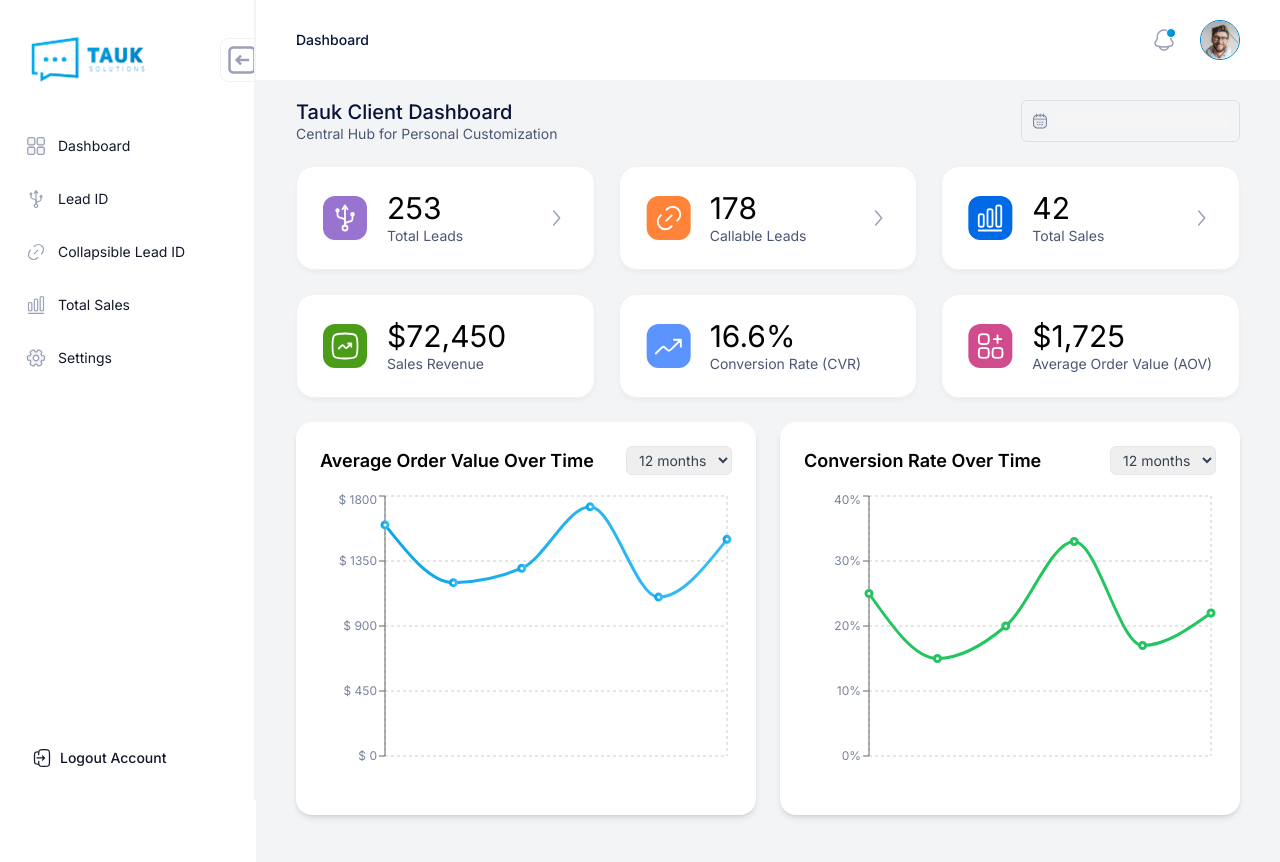
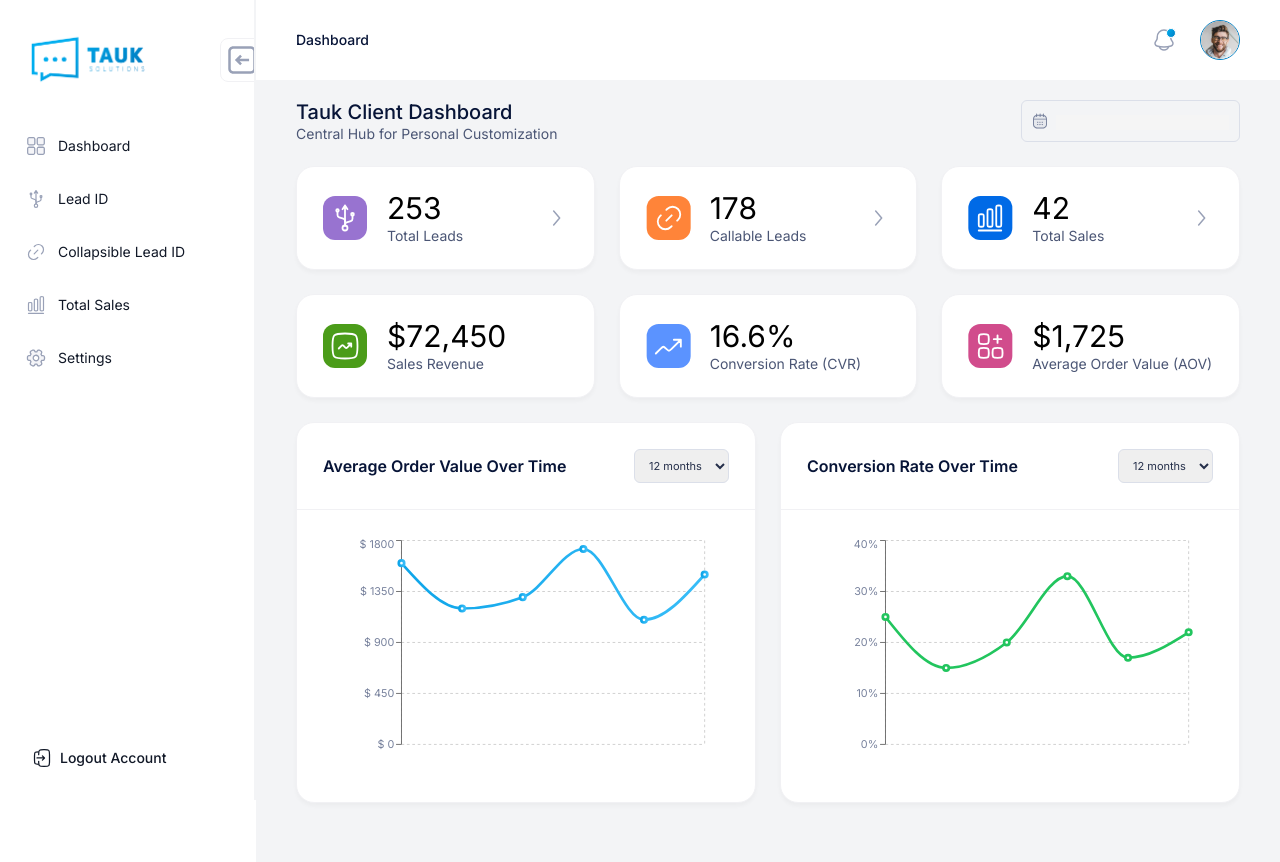
Before and after one commit to taukdev/frontend, a React (Create React App) app: page / in a window 1280 px wide. Shown: the top 862 px of the page. Built offline with nearby package versions, Linux system fonts and the light colour scheme.

Commit message:
style: Update Dashboard component layout and styling for improved UI consistency

```diff
--- a/src/components/DashBoard.js
+++ b/src/components/DashBoard.js
@@ -220,18 +220,18 @@ const Dashboard = () => {
       </div>
 
       <div className="grid grid-cols-1 md:grid-cols-2 gap-6">
-        <div className="bg-white p-6 rounded-2xl shadow-md">
-          <div className="flex justify-between items-center mb-4">
-            <h3 className="text-lg font-semibold">
+        <div className="bg-white rounded-[18px] shadow-[0px_3px_4px_0px_#00000008] border border-[#F1F1F4]">
+          <div className="flex justify-between items-center mb-[26px]  p-[26px] border-b border-b-[#F1F1F4]">
+            <h3 className="text-[16px] leading-[16px] text-[#071437] font-semibold">
               Average Order Value Over Time
             </h3>
-            <select className="border rounded-md px-2 py-1 text-sm text-gray-700 focus:outline-none">
+            <select className="border border-[#DBDFE9] rounded-[6px] px-[10px] py-[8px] text-[11px] leading-[12px] text-[#252F4A] ">
               <option value="monthly">12 months</option>
               <option value="quarterly">Quarterly</option>
               <option value="yearly">Yearly</option>
             </select>
           </div>
-          <ResponsiveContainer width="100%" height={300}>
+          <ResponsiveContainer width="100%" height={266} className="px-[26px] pb-[26px]">
             <LineChart data={dataAOV}>
               <defs>
                 <linearGradient id="aovGradient" x1="0" y1="0" x2="1" y2="0">
@@ -269,16 +269,16 @@ const Dashboard = () => {
           </ResponsiveContainer>
         </div>
 
-        <div className="bg-white p-6 rounded-2xl shadow-md">
-          <div className="flex justify-between items-center mb-4">
-            <h3 className="text-lg font-semibold">Conversion Rate Over Time</h3>
-            <select className="border rounded-md px-2 py-1 text-sm text-gray-700 focus:outline-none">
+        <div className="bg-white rounded-[18px] shadow-[0px_3px_4px_0px_#00000008] border border-[#F1F1F4]">
+          <div className="flex justify-between items-center mb-[26px] p-[26px] border-b border-b-[#F1F1F4]">
+            <h3 className="text-[16px] leading-[16px] text-[#071437] font-semibold">Conversion Rate Over Time</h3>
+            <select className="border border-[#DBDFE9] rounded-[6px] px-[10px] py-[8px] text-[11px] leading-[12px] text-[#252F4A]">
               <option value="monthly">12 months</option>
               <option value="quarterly">Quarterly</option>
               <option value="yearly">Yearly</option>
             </select>
           </div>
-          <ResponsiveContainer width="100%" height={300}>
+          <ResponsiveContainer width="100%" height={266} className="px-[26px] pb-[26px]">
             <LineChart data={dataCVR}>
               <CartesianGrid strokeDasharray="3 3" />
               <XAxis dataKey="month" tick={false} axisLine={false} />
```
